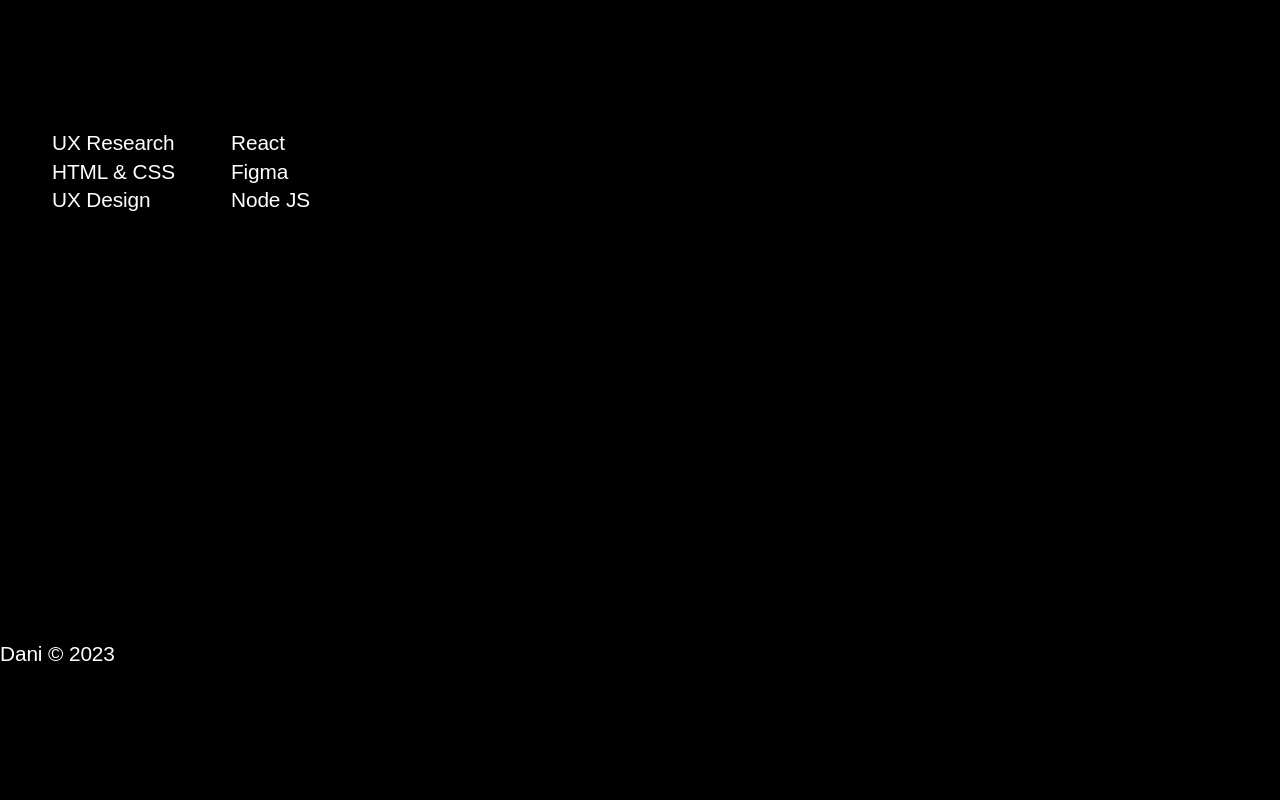
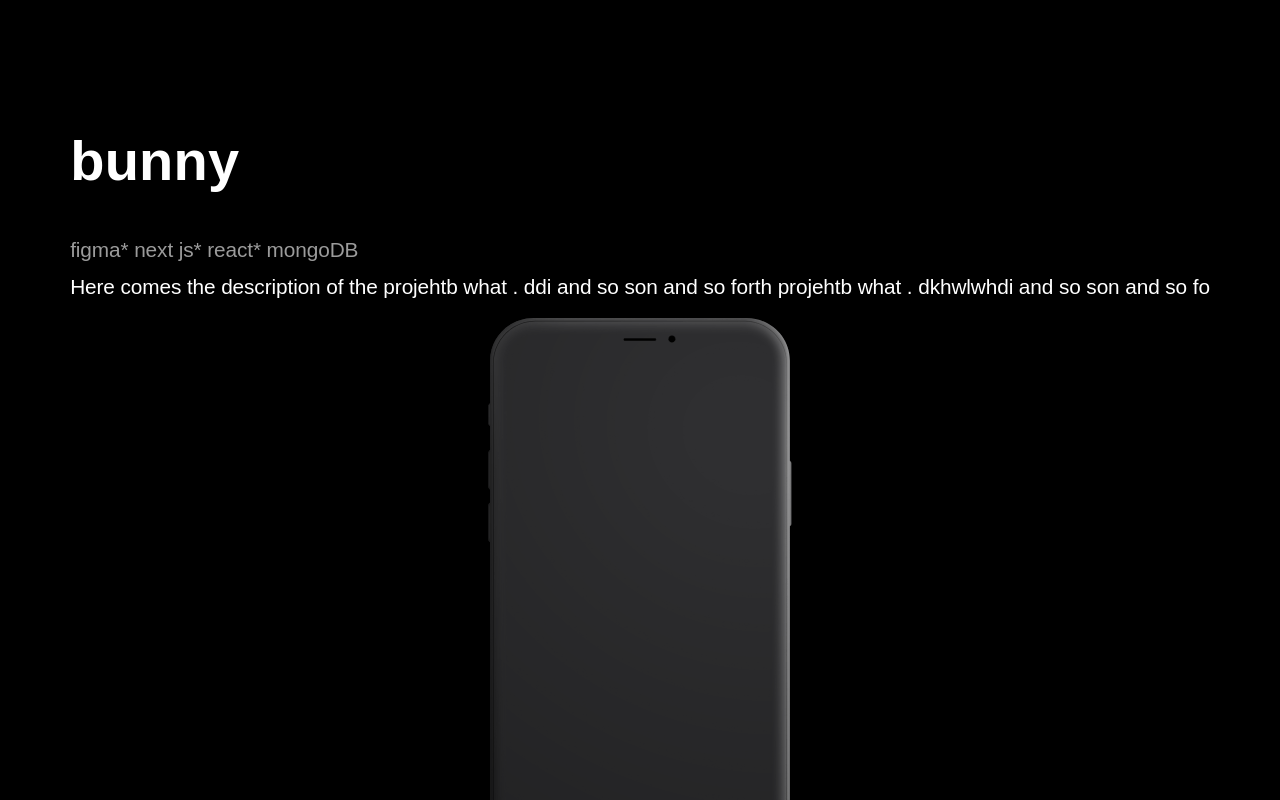
Before and after one commit to d-opri/d-opri.github.io, a Next.js app: page / in a window 1280 px wide. Shown: the part 1600-2400 px from the top of the page. Before the commit the page ends 2269 px from the top, so only its background shows below. Built offline with nearby package versions, Linux system fonts and the light colour scheme; a web font is replaced by a local one.

Commit message:
style work slide

```diff
--- a/components/ContactForm.js
+++ b/components/Contact.js
@@ -1,8 +1,9 @@
+import styled from "styled-components";
+import Container from "./Container";
 import { useRef } from "react";
 import emailjs from "@emailjs/browser";
-import styled from "styled-components";
 
-export default function ContactForm() {
+export default function Contact() {
   const form = useRef();
 
   const sendEmail = (e) => {
@@ -25,10 +26,9 @@ export default function ContactForm() {
         }
       );
   };
-
   return (
+    <Container id="Contact" title="Contact">
       <StyledContactForm>
-      {/* <h1>Contact Me</h1> */}
         <form ref={form} onSubmit={sendEmail}>
           <label>Name</label>
           <input type="text" name="user_name" />
@@ -39,26 +39,19 @@ export default function ContactForm() {
           <input type="submit" value="Send" />
         </form>
       </StyledContactForm>
+    </Container>
   );
 }
 
 const StyledContactForm = styled.div`
-  width: 40%;
-  margin: 6rem;
-  outline: dashed white;
-  h1 {
-    font-size: clamp(1.2rem, 5vw + 0.1rem, 2rem);
-    line-height: 2em;
-    font-weight: 400;
-  }
   form {
     display: flex;
     align-items: flex-start;
     flex-direction: column;
-    width: 100%;
+
     input {
       width: 100%;
-      height: 35px;
+      height: 2.5rem;
       outline: none;
       border-radius: 5px;
       border: 1px solid rgb(220, 220, 220);
@@ -68,9 +61,7 @@ const StyledContactForm = styled.div`
     }
     textarea {
       width: 100%;
-      max-height: 100px;
-      min-height: 100px;
-
+      height: 10rem;
       outline: none;
       border-radius: 5px;
       border: 1px solid rgb(220, 220, 220);
@@ -82,7 +73,6 @@ const StyledContactForm = styled.div`
       margin-top: 1rem;
     }
     input[type="submit"] {
-      width: 100%;
       margin-top: 2rem;
       cursor: pointer;
       background: grey;
@@ -93,15 +83,4 @@ const StyledContactForm = styled.div`
       }
     }
   }
-
-  @media screen and (max-width: 500px) {
-    margin-top: 5rem;
-    margin-inline: auto;
-    width: 90%;
-    form,
-    input,
-    textarea,
-    input[type="submit"] {
-    }
-  }
 `;
--- a/components/ProjectSlide.js
+++ b/components/ProjectSlide.js
@@ -12,19 +12,18 @@ const ProjectSlide = ({ title, stack, description, alt, image }) => {
               return (
                 <StyledTag key={index}>
                   <p>
-                    {index > 0 ? `*` : ""} {tag}
+                    {index > 0 ? ` * ` : ""} {tag}
                   </p>
                 </StyledTag>
               );
             })}
           </StyledTagGroup>
 
-          <Description>{description} </Description>
+          <p>{description} </p>
         </StyledBody>
       </TextContainer>
       <ImageContainer>
-        <StyledImage height={644} width={500} alt={alt} src={image} />
-        {/* <StyledImage height={644} width={500} alt={alt} src={image} /> */}
+        <StyledImage height={612} width={300} alt={alt} src={image} />
       </ImageContainer>
     </Container>
   );
@@ -36,60 +35,44 @@ const Container = styled.section`
   display: flex;
   flex-flow: row wrap;
   justify-content: space-around;
-  padding: min(1.3rem, 5rem);
-  margin-inline: auto;
-  max-width: 100%;
-  gap: 2rem;
-  outline: dashed white;
+  gap: 1rem;
 `;
 
 const TextContainer = styled.section`
-  gap: 3rem;
+  gap: 2.7rem;
   display: flex;
   flex-flow: column wrap;
-  outline: dashed white;
-  width: min(100%, 800px);
 `;
 
 const StyledTitle = styled.h1`
-  font-size: clamp(3rem, 10vw + 1rem, 5rem);
-  letter-spacing: -4px;
-  line-height: 1.2em;
+  font-weight: 600;
+  font-style: normal;
+  font-size: 3.5rem;
+  line-height: 4rem;
+  letter-spacing: 0.005em;
 `;
 
 const StyledBody = styled.div`
   display: flex;
   flex-flow: column nowrap;
-  gap: 1.5rem;
-  outline: dashed white;
+  gap: 0.5rem;
 `;
 
 const StyledTagGroup = styled.ul`
   display: flex;
   flex-flow: row wrap;
-  gap: 1rem;
   list-style: none;
 `;
 
 const StyledTag = styled.li`
   color: rgba(155, 155, 155, 1);
-  font-size: 0.9rem;
-`;
-
-const Description = styled.p`
-  font-size: clamp(0.8rem, 5vw + 0.1rem, 1rem);
-  line-height: 1.6em;
 `;
 
 const ImageContainer = styled.figure`
   display: flex;
   flex-flow: column nowrap;
-  gap: 2rem;
-  outline: dashed white;
-  width: min(30%, 50%);
 `;
 
 const StyledImage = styled(Image)`
   width: 100%;
-  outline: dashed white;
 `;
--- /dev/null
+++ b/components/Work.js
@@ -0,0 +1,58 @@
+import styled from "styled-components";
+import Container from "./Container";
+import ProjectSlide from "./ProjectSlide";
+
+const PROJECTS = [
+  {
+    title: "bunny",
+    stack: ["figma", "next js", "react", "mongoDB"],
+    description:
+      "Here comes the description of the projehtb what . ddi and so son and so forth projehtb what . dkhwlwhdi and so son and so fo",
+    image: "/IPhone.svg",
+    alt: "bunny",
+    link: "/",
+  },
+  {
+    title: "bunny",
+    stack: ["figma", "next js", "react", "mongoDB"],
+    description:
+      "Here comes the description of the projehtb what . ddi and so son and so forth projehtb what . dkhwlwhdi and so son and so fo",
+    image: "/IPhone.svg",
+    alt: "bunny",
+    link: "/",
+  },
+  {
+    title: "bunny",
+    stack: ["figma", "next js", "react", "mongoDB"],
+    description:
+      "Here comes the description of the projehtb what . ddi and so son and so forth projehtb what . dkhwlwhdi and so son and so fo",
+    image: "/IPhone.svg",
+    alt: "bunny",
+    link: "/",
+  },
+];
+
+export default function Work() {
+  return (
+    <Container id="Work" title="Work">
+      <StyledList>
+        {PROJECTS.map((project, index) => {
+          return (
+            <StyledItem key={index}>
+              <ProjectSlide {...project} />
+            </StyledItem>
+          );
+        })}
+      </StyledList>
+    </Container>
+  );
+}
+
+const StyledList = styled.ul`
+  list-style: none;
+  display: flex;
+  gap: 7rem;
+  flex-flow: column nowrap;
+`;
+
+const StyledItem = styled.li``;
--- a/src/pages/index.js
+++ b/src/pages/index.js
@@ -1,41 +1,9 @@
-import styled from "styled-components";
-
 import Hero from "../../components/Hero";
-import ProjectSlide from "../../components/ProjectSlide";
-import { StyledBigTitle } from "../../components/Fonts";
 import Head from "next/head";
 import About from "../../components/About";
 import Skills from "../../components/Skills";
-
-const PROJECTS = [
-  {
-    title: "bunny",
-    stack: ["figma", "next js", "react", "mongoDB"],
-    description:
-      "here comes the description of the phere comes the description of the project in two thrroject in two three sentences",
-    image: "/IPhone.svg",
-    alt: "bunny",
-    link: "/",
-  },
-  {
-    title: "bunny",
-    stack: ["figma", "next js", "react", "mongoDB"],
-    description:
-      "here comes the description of the prohere comes the description of the project in two thrject in twohere comes the description of the project in two thr thrdescription of the project in two threeee sentences",
-    image: "/IPhone.svg",
-    alt: "bunny",
-    link: "/",
-  },
-  {
-    title: "bunny",
-    stack: ["figma", "next js", "react", "mongoDB"],
-    description:
-      "here c in two three sentenhere comes the description of the project in two thrhere comes the description of the project in two thrces",
-    image: "/IPhone.svg",
-    alt: "bunny",
-    link: "/",
-  },
-];
+import Contact from "../../components/Contact";
+import Work from "../../components/Work";
 
 export default function Home() {
   return (
@@ -43,34 +11,11 @@ export default function Home() {
       <Head>
         <title>Dani Opri</title>
       </Head>
-      {/* <StyledBigTitle>Moin Moin</StyledBigTitle> */}
-
       <Hero />
       <About />
+      <Work />
       <Skills />
-      {/* <StyledList>
-        {PROJECTS.map((project, index) => {
-          return (
-            <StyledItem key={index}>
-              <ProjectSlide {...project} />
-            </StyledItem>
-          );
-        })}
-      </StyledList> */}
+      <Contact />
     </>
   );
 }
-
-const StyledList = styled.ul`
-  list-style: none;
-  overflow: auto;
-  scroll-snap-type: y proximity;
-  display: flex;
-  gap: 4rem;
-  flex-flow: column nowrap;
-  outline: dashed red;
-`;
-
-const StyledItem = styled.li`
-  scroll-snap-align: start;
-`;
```
Also changed, not shown: src/pages/about.js (deleted, +0 -31 lines), src/pages/contact.js (deleted, +0 -27 lines). Lines whose indentation alone changed are shown as unchanged.
